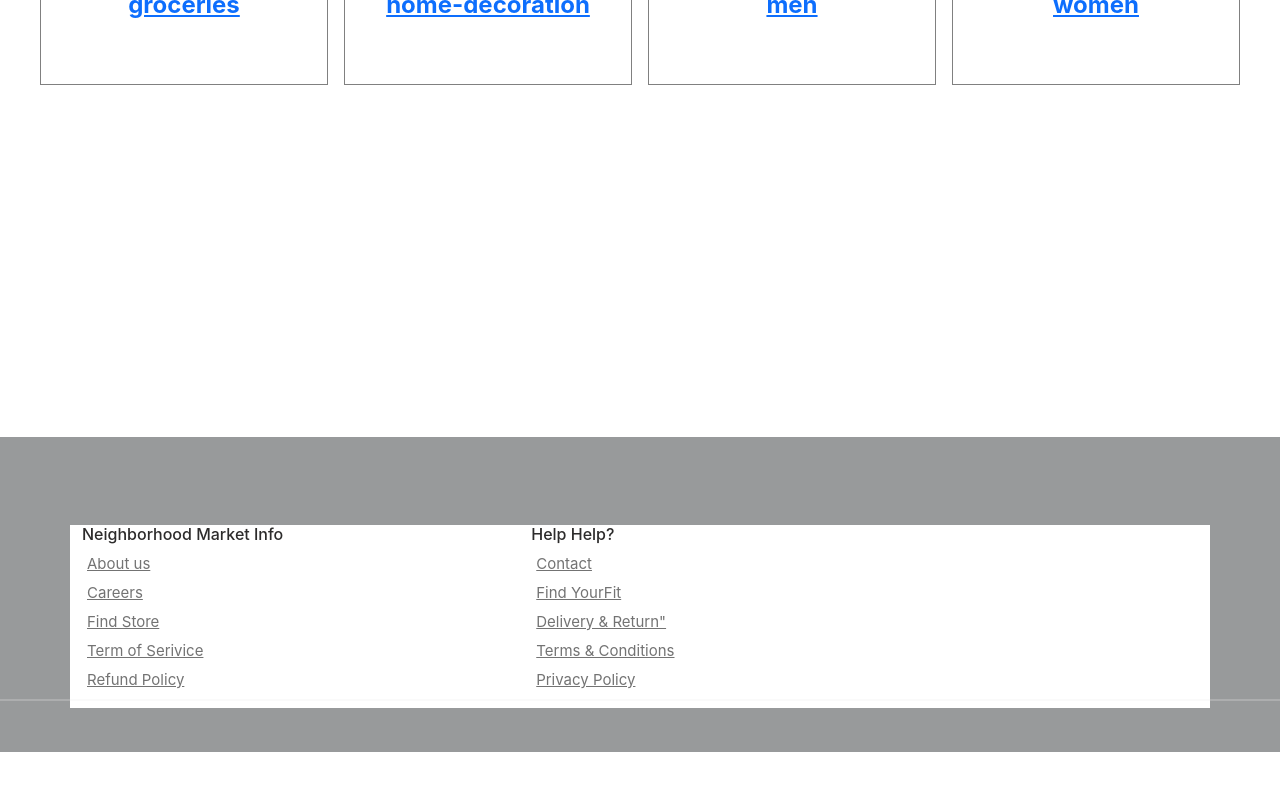
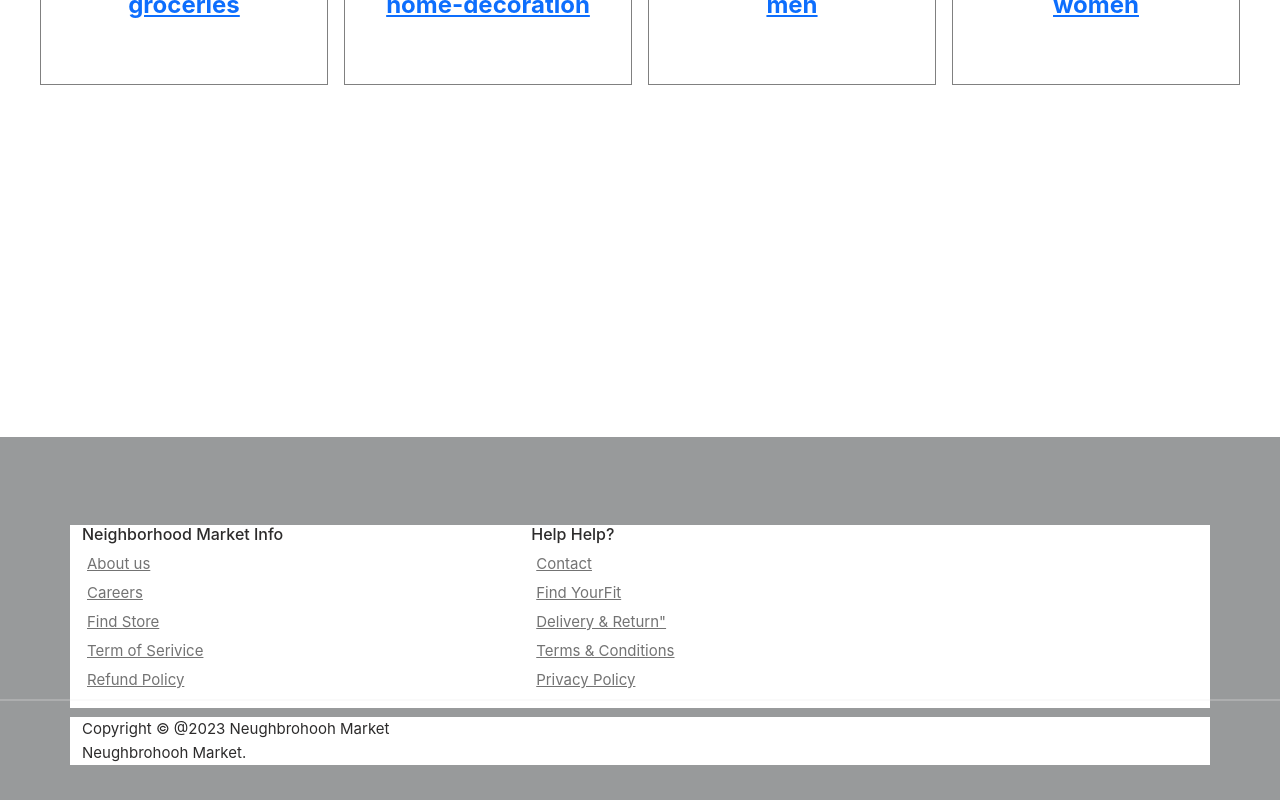
Before and after one commit to Darklove12/Team_Youth_Developer, a React (Vite) app: page / in a window 1280 px wide. Shown: the part 1477-2277 px from the top of the page. Before the commit the page ends 2229 px from the top, so only its background shows below. Built offline with nearby package versions, Linux system fonts and the light colour scheme.

Commit message:
fixed divs

```diff
--- a/src/components/Footer.jsx
+++ b/src/components/Footer.jsx
@@ -40,7 +40,20 @@ function footer() {
         <hr/>
 
 
+        <div class="container">
+        <div class="row">
+          <div class="col-md-8 col-sm-6 col-xs-12">
+            <p class="copyright-text">Copyright &copy; @2023 Neughbrohooh Market
+            <br/>
+            <a>Neughbrohooh Market</a>.
+            </p>
+          </div>
 
+          <div class="col-md-4 col-sm-6 col-xs-12">
+
+          </div>
+        </div>
+      </div>
 </footer>
 
     </>
```
